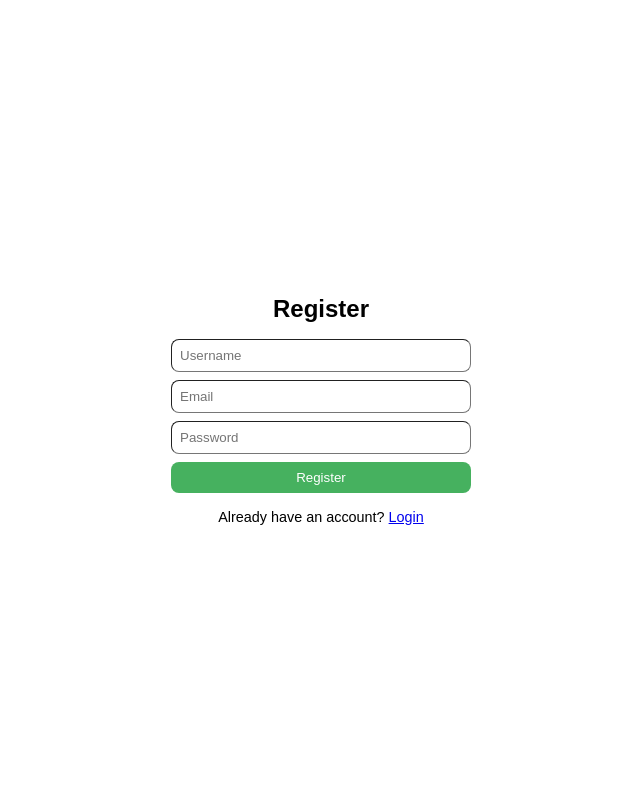
After one commit to Bruno7333/CSCB20-Project, a Flask app: page /register in a window 1280 px wide. The commit adds this page. Shown: the whole page, without its empty margins (319-959 px from the left). Run offline with Flask 3, Linux system fonts and the light colour scheme.

Commit message:
Update app.py with Login/Register logic and database integration

```diff
--- a/app.py
+++ b/app.py
@@ -1,21 +1,34 @@
-from flask import Flask, request, redirect, render_template
+from flask import Flask, request, redirect, url_for, render_template
 import sqlite3
 
 app = Flask(__name__)
+DB_FILE = "./SQLite/nba.db"
 
 def init_db():
-    conn = sqlite3.connect('nba.db')
+    conn = sqlite3.connect(DB_FILE)
     cursor = conn.cursor()
-    cursor.execute('''
-        CREATE TABLE IF NOT EXISTS users (
-            id INTEGER PRIMARY KEY AUTOINCREMENT,
-            username TEXT NOT NULL,
-            email TEXT NOT NULL,
-            password TEXT NOT NULL
-        )
-    ''')
+
+    cursor.execute("INSERT OR IGNORE INTO PlayerAccount (username, email, password) VALUES (?, ?, ?)",
+                   ("admin", "admin@nba.com", "secret123"))
+
     conn.commit()
     conn.close()
+
+@app.route('/')
+def home():
+    return render_template('index.html')
+
+@app.route('/login', methods=['GET'])
+def login_page():
+    return render_template('login.html')
+
+@app.route('/register', methods=['GET'])
+def register_page():
+    return render_template('register.html')
+
+@app.route('/dashboard', methods=['GET'])
+def dashboard():
+    return render_template('dashboard.html')
 
 @app.route('/register', methods=['POST'])
 def register():
@@ -23,14 +36,34 @@ def register():
     email = request.form['email']
     password = request.form['password']
 
-    conn = sqlite3.connect('nba.db')
+    conn = sqlite3.connect(DB_FILE)
     cursor = conn.cursor()
-    cursor.execute('INSERT INTO users (username, email, password) VALUES (?, ?, ?)',
+
+    cursor.execute('INSERT INTO PlayerAccount (username, email, password) VALUES (?, ?, ?)',
                    (username, email, password))
+
     conn.commit()
     conn.close()
+    return redirect('/')
 
-    return "Registration successful! <a href='/'>Go back</a>"
+@app.route('/login', methods=['POST'])
+def login():
+    username = request.form['username']
+    password = request.form['password']
+
+    conn = sqlite3.connect(DB_FILE)
+    cursor = conn.cursor()
+
+    # Use PlayerAccount table
+    query = "SELECT * FROM PlayerAccount WHERE username = ? AND password = ?"
+    cursor.execute(query, (username, password))
+    user = cursor.fetchone()
+    conn.close()
+
+    if user:
+        return render_template(dashboard.html)
+    else:
+        return "Login failed. Check your credentials."
 
 if __name__ == '__main__':
     init_db()
--- /dev/null
+++ b/static/script.js
@@ -0,0 +1,20 @@
+function setupFormValidation(formId) {
+    const form = document.getElementById(formId);
+    if (!form) return;
+
+    form.addEventListener('submit', (e) => {
+        const inputs = form.querySelectorAll('input[required]');
+        const empty = [...inputs].some(i => !i.value.trim());
+
+        if (empty) {
+            e.preventDefault();
+            alert("Please fill in all fields.");
+        }
+    });
+}
+
+// listeners for login and register
+document.addEventListener('DOMContentLoaded', () => {
+    setupFormValidation('registerForm');
+    setupFormValidation('loginForm');
+});
--- a/style.css
+++ b/static/style.css
@@ -36,6 +36,11 @@ button {
     border-radius: 8px;
 }
 
+button:disabled {
+    background-color: #ccc;
+    cursor: not-allowed;
+}
+
 .btn-group {
     display: flex;
     flex-direction: column;
--- a/index.html
+++ b/templates/index.html
@@ -4,14 +4,14 @@
     <meta charset="UTF-8">
     <meta name="viewport" content="width=device-width, initial-scale=1.0">
     <title>NBA 2k16 Fantasy</title>
-    <link rel="stylesheet" href="style.css">
+    <link rel="stylesheet" href="{{ url_for('static', filename='style.css') }}">
 </head>
 <body>
     <div class="container">
         <h2>NBA 2k16 Fantasy</h2>
         <div class="btn-group">
-            <a href="Login.html" class="login-btn">Login</a>
-            <a href="register.html" class="register-btn">Register</a>
+            <a href="login" class="login-btn">Login</a>
+            <a href="register" class="register-btn">Register</a>
         </div>
     </div>
 </body>
--- /dev/null
+++ b/templates/register.html
@@ -0,0 +1,24 @@
+<!DOCTYPE html>
+<html lang="en">
+<head>
+    <meta charset="UTF-8">
+    <meta name="viewport" content="width=device-width, initial-scale=1.0">
+    <title>Register</title>
+    <link rel="stylesheet" href="{{ url_for('static', filename='style.css') }}">
+</head>
+<body>
+    <div class="container">
+        <h2>Register</h2>
+        <form action="/register" method="POST" id="registerForm">
+            <input type="text" name="username" class="username" placeholder="Username" required>
+            <input type="email" name="email" placeholder="Email" required>
+            <input type="password" name="password" class="password" placeholder="Password" required>
+            <button type="submit" class="register-btn" id="submitBtn">Register</button>
+        </form>
+        <div class="footer">
+            Already have an account? <a href="login">Login</a>
+        </div>
+    </div>
+    <script src="{{ url_for('static', filename='script.js') }}"></script>
+</body>
+</html>
```
Also changed, not shown: Login.html (deleted, +0 -22 lines), register.html (deleted, +0 -23 lines), templates/dashboard.html (added, +11 -0 lines), templates/login.html (added, +23 -0 lines), SQLite/nba.db.
